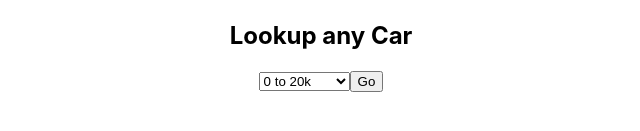
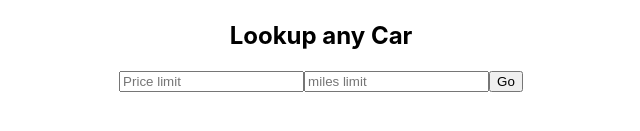
Before and after one commit to 305ak/JobsProject, a React (Create React App) app: page / in a window 1280 px wide. Shown: the part 195-326 px from the top of the page, without its empty margins (319-959 px from the left). Built offline with nearby package versions, Linux system fonts and the light colour scheme.

Commit message:
things working with query url

```diff
--- a/src/components/CarSearchForm.jsx
+++ b/src/components/CarSearchForm.jsx
@@ -8,26 +8,13 @@ class CarSearchForm extends React.Component {
     }
   }
 
-  handleSubmit = (e) => {
-    e.preventDefault()
-    this.props.history.push(`/results/${this.state.selection}`)
-  }
-
-  handleChange = (e) => {
-    this.setState( { selection: e.target.value } )
-  }
-
   render(){
     return(
       <div><center>
         <h2>Lookup any Car</h2>
-        <form action="/results" method="GET" id="Car-form" onSubmit= {this.handleSubmit}>
-          <select name="characters" id="character" prompt="Choose a Price Range" onChange={this.handleChange}>
-            <option value="1">0 to 20k</option>
-            <option value="2">20k to 50k</option>
-            <option value="3">50k to 80k</option>
-            <option value="4">80k to 100k</option>
-          </select>
+        <form action="/results" method="GET" id="Car-form">
+          <input type="text" name="price_limit" id="price_limit" placeholder="Price limit" />
+          <input type="text" name="miles_limit" id="miles_limit" placeholder="miles limit" />
           <button type="submit">Go</button>
         </form>
         </center>
--- a/src/components/CarSearchResults.jsx
+++ b/src/components/CarSearchResults.jsx
@@ -12,25 +12,35 @@ constructor() {
 
 componentDidMount() {
   const requestHeaders = { "Content-Type": "application/json", "Host": "marketcheck-prod.apigee.net" };
-  const requestBody = {
+  let requestBody = {
    "api_key": "9W7A1ilu6IdNNLlUu9N9pcrjobRW2WA6",
-   "latitude": "25.803098",
-   "longitude": "-80.204394",
-   "radius": "10",
-   "car_type": "used",
-   "rows": "20",
-   "seller_type": "dealer",
-   "sort_by": "price",
-   "sort_order": "desc",
-   "price_range": "0-20000",
+   // "latitude": "25.803098",
+   // "longitude": "-80.204394",
+   // "radius": "10",
+   // "car_type": "used",
+   // "rows": "20",
+   // "seller_type": "dealer",
+   // "sort_by": "price",
+   // "sort_order": "desc",
+   // "price_range": "0-20000",
+   make: this.queryParams.make,
+   year: this.queryParams.year,
+   miles_range: this.queryParams.miles_range,
+   carfax_clean_title: this.queryParams.carfax_clean_title,
   };
 
-  const url = `http://api.marketcheck.com/v1/search?${QS.stringify(requestBody)}`;
+  if(this.queryParams.price_limit) {
+    requestBody["price_range"] = `0-${this.queryParams.price_limit}`
+  }
+
+  const url = `https://dg0fgtyxv7.execute-api.us-east-2.amazonaws.com/prod?${QS.stringify(requestBody)}`;
 
   fetch(url, { headers: requestHeaders })
    .then(response => response.json())
    .then((response) => {
-     console.log(response);
+     this.setState({
+       results: response.listings
+     });
    });
 }
 
@@ -38,10 +48,11 @@ componentDidMount() {
     return this.state.results;
   }
 
+  get queryParams() {
+    return QS.parse(this.props.location.search);
+  }
+
   render(){
-    console.log(this.results.length);
-    console.log(QS.parse(this.props.location.search));
-
     return(
       <table border="1" width="100%">
 
--- a/src/index.js
+++ b/src/index.js
@@ -14,7 +14,7 @@ const Root = () => {
     <BrowserRouter>
     <div>
       <Route exact path="/" component = {CarSearchForm} />
-      <Route path ="/results/:range" component={ CarSearchResults } />
+      <Route path ="/results" component={ CarSearchResults } />
     </div>
   </BrowserRouter>
   )
```
